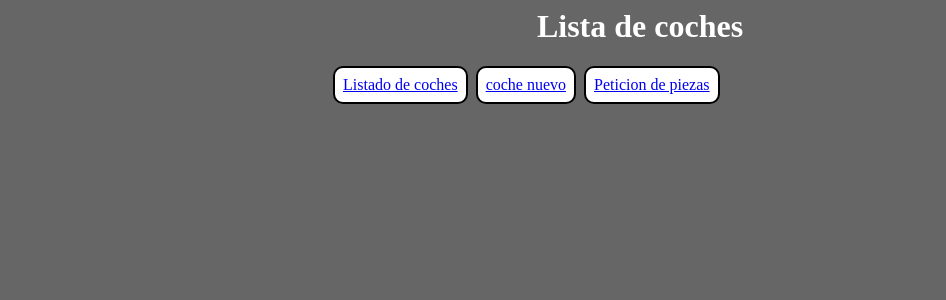
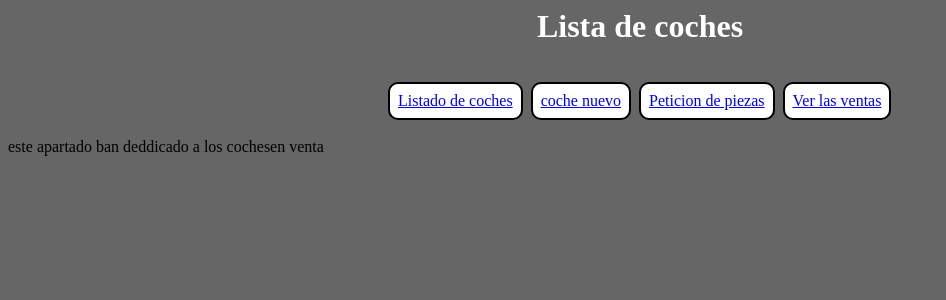
Before and after one commit to unaietxeba/PHPproiektua, a PHP site: page /index2.php in a window 1280 px wide. Shown: the top 300 px of the page, without its empty margins (0-946 px from the left). Run offline with PHP 8.4, Linux system fonts and the light colour scheme.

Commit message:
priektuaren hasiera

```diff
--- a/estiloproiektu.css
+++ b/estiloproiektu.css
@@ -56,5 +56,11 @@ body{
     text-decoration:  none;
 }
 #bentmenu{
-     margin-left: 277px;
+     margin: auto;
+    overflow: auto;
+    width: 600px;
 }
+
+#coches{
+
+}
--- a/index2.php
+++ b/index2.php
@@ -23,7 +23,14 @@
                 <li>
                 <a href="#piezas">Peticion de piezas</a>
                 </li>
+                <li>
+                <a href="#ventas">Ver las ventas</a>
+                </li>
             </ul>
+        </div>
+        <br/>
+        <div id="coches">
+            este apartado ban deddicado a los cochesen venta
         </div>
 
     </div>
```
